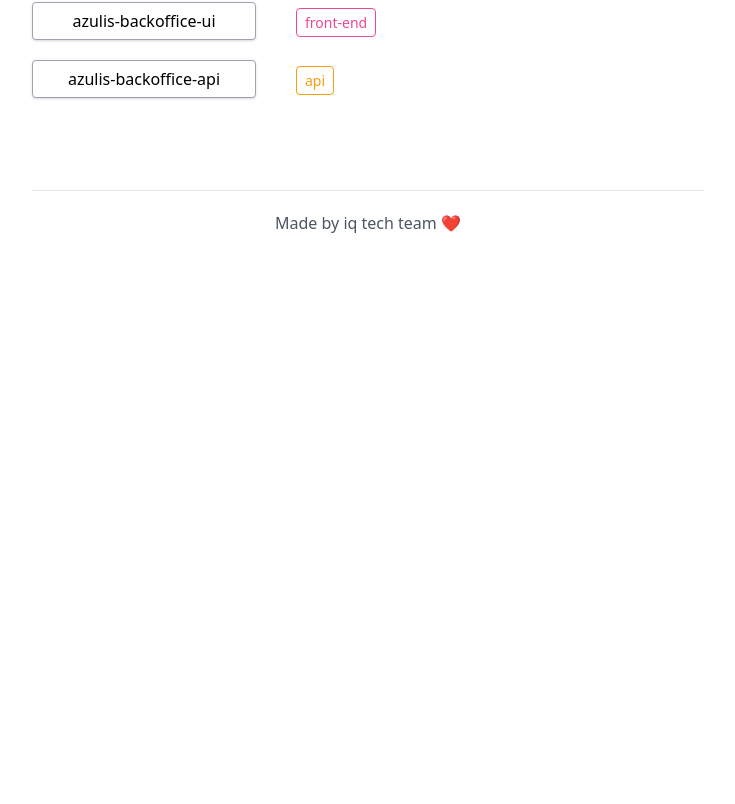
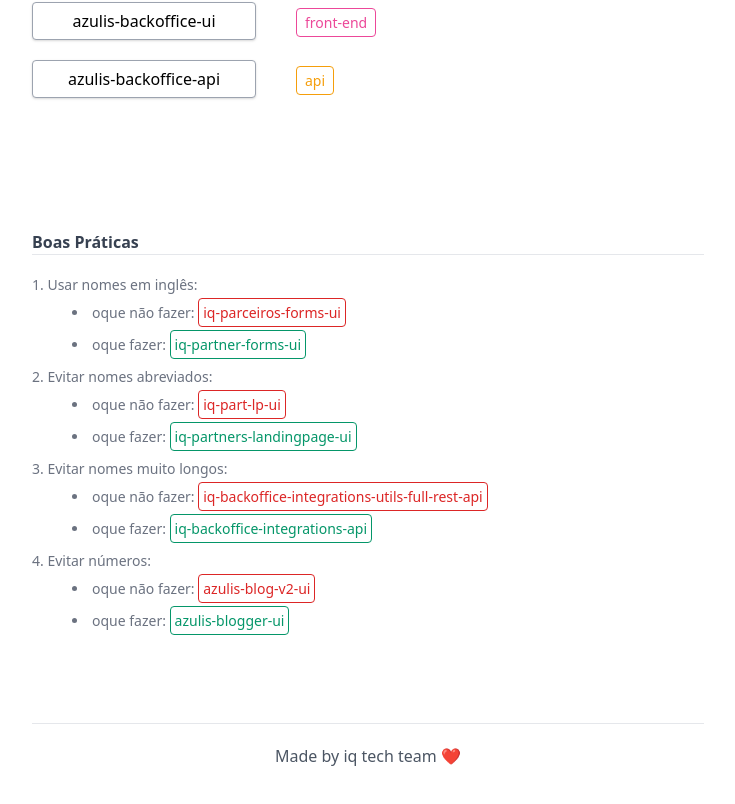
Before and after one commit to airton/generator-repo-name, a Vue app: page / in a window 1280 px wide. Shown: the part 1792-2596 px from the top of the page, without its empty margins (272-1007 px from the left). Before the commit the page ends 2091 px from the top, so only its background shows below. Built offline with nearby package versions, Linux system fonts and the light colour scheme.

Commit message:
feat: add god practices section

```diff
--- /dev/null
+++ b/src/components/GoodPractices.vue
@@ -0,0 +1,78 @@
+<template>
+	<div class="py-10">
+		<h3 class="flex block w-100 text-m font-bold text-gray-700 border-b border-teal-500 mb-5">
+			Boas Práticas
+		</h3>
+		<div class="mb-5">
+			<ol class="list-decimal list-inside">
+				<li class="text-sm text-gray-500 mb-3">Usar nomes em inglês:
+					<ul class="list-disc list-inside ml-10 mt-2">
+						<li class="text-sm text-gray-500 mb-3">oque não fazer:
+							<span class="bg-white border border-red-600 px-1 py-1 rounded text-red-600">
+								iq-parceiros-forms-ui
+							</span>
+						</li>
+						<li class="text-sm text-gray-500 mb-3">oque fazer:
+							<span class="bg-white border border-green-600 px-1 py-1 rounded text-green-600">
+								iq-partner-forms-ui
+							</span>
+						</li>
+					</ul>
+				</li>
+				<li class="text-sm text-gray-500 mb-3">Evitar nomes abreviados:
+					<ul class="list-disc list-inside ml-10 mt-2">
+						<li class="text-sm text-gray-500 mb-3">oque não fazer:
+							<span class="bg-white border border-red-600 px-1 py-1 rounded text-red-600">
+								iq-part-lp-ui
+							</span>
+						</li>
+						<li class="text-sm text-gray-500 mb-3">oque fazer:
+							<span class="bg-white border border-green-600 px-1 py-1 rounded text-green-600">
+								iq-partners-landingpage-ui
+							</span>
+						</li>
+					</ul>
+				</li>
+				<li class="text-sm text-gray-500 mb-3">Evitar nomes muito longos:
+					<ul class="list-disc list-inside ml-10 mt-2">
+						<li class="text-sm text-gray-500 mb-3">oque não fazer:
+							<span class="bg-white border border-red-600 px-1 py-1 rounded text-red-600">
+								iq-backoffice-integrations-utils-full-rest-api
+							</span>
+						</li>
+						<li class="text-sm text-gray-500 mb-3">oque fazer:
+							<span class="bg-white border border-green-600 px-1 py-1 rounded text-green-600">
+								iq-backoffice-integrations-api
+							</span>
+						</li>
+					</ul>
+				</li>
+				<li class="text-sm text-gray-500 mb-3">Evitar números:
+					<ul class="list-disc list-inside ml-10 mt-2">
+						<li class="text-sm text-gray-500 mb-3">oque não fazer:
+							<span class="bg-white border border-red-600 px-1 py-1 rounded text-red-600">
+								azulis-blog-v2-ui
+							</span>
+						</li>
+						<li class="text-sm text-gray-500 mb-3">oque fazer:
+							<span class="bg-white border border-green-600 px-1 py-1 rounded text-green-600">
+								azulis-blogger-ui
+							</span>
+						</li>
+					</ul>
+				</li>
+			</ol>
+		</div>
+	</div>
+</template>
+
+<script>
+import Tag from "/src/components/Tag.vue"
+
+export default {
+	name: "Samples",
+	components: {
+		Tag
+	}
+}
+</script>
--- a/src/pages/Home.vue
+++ b/src/pages/Home.vue
@@ -5,6 +5,7 @@
 			<Form />
 			<Types />
 			<Samples />
+			<GoodPractices />
       <div class="flex items-center justify-center border-t border-teal-500 pt-5">
         <p class="text-center text-gray-600">Made by iq tech team ❤️</p>
       </div>
@@ -17,6 +18,7 @@ import Header from "/src/components/Header.vue"
 import Form from "/src/components/Form.vue"
 import Types from "/src/components/Types.vue"
 import Samples from "/src/components/Samples.vue"
+import GoodPractices from "/src/components/GoodPractices.vue"
 
 export default {
   name: "Home",
@@ -24,7 +26,8 @@ export default {
     Header,
     Form,
     Types,
-    Samples
+    Samples,
+    GoodPractices
   }
 }
 </script>
```
